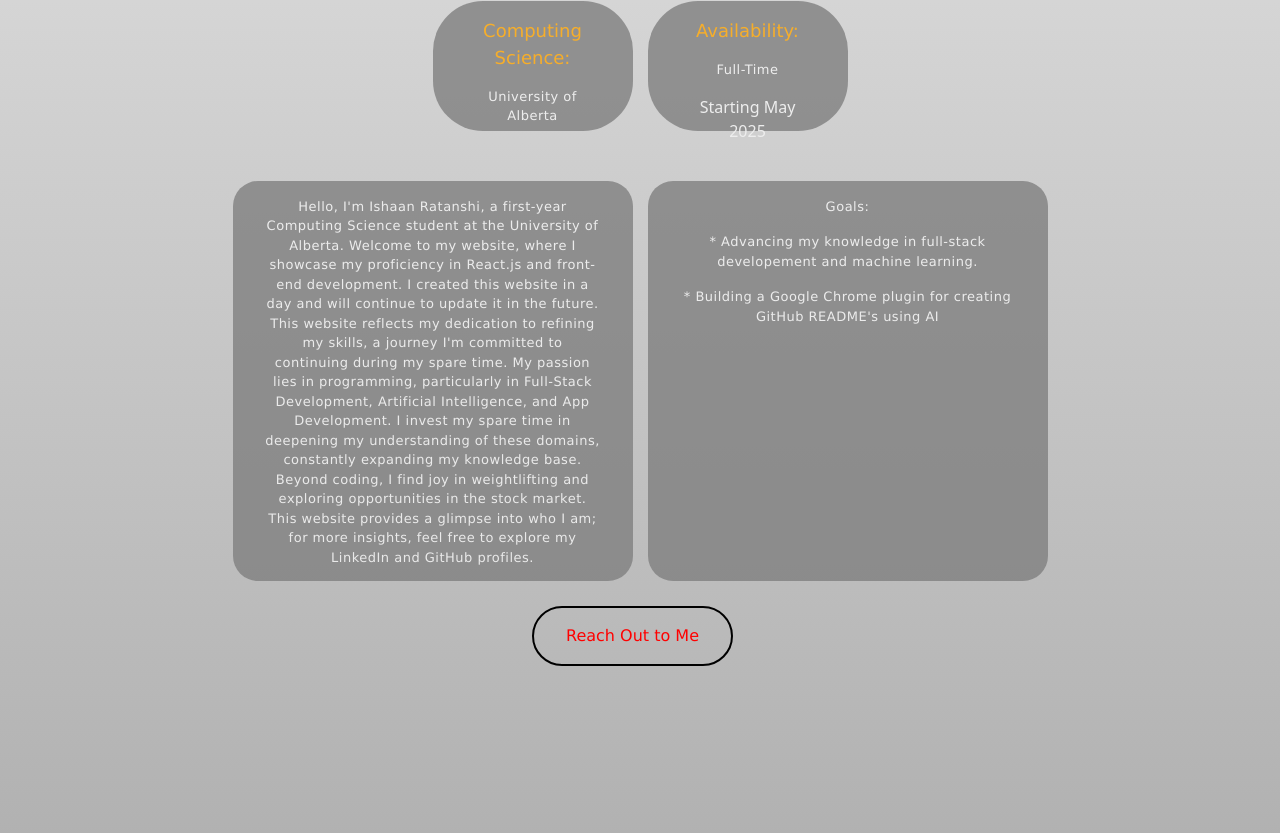
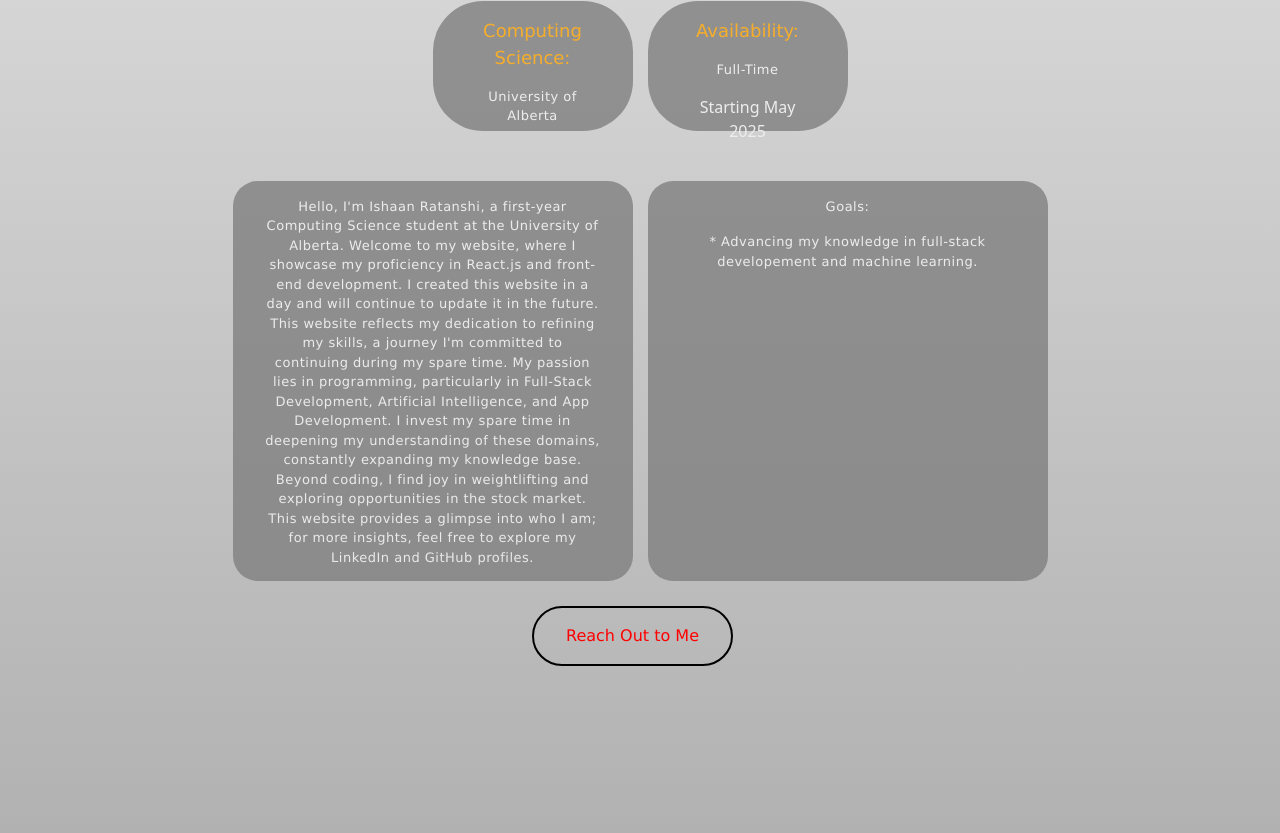
Before and after one commit to iratansh/personal-website, a React (Vite) app: page / in a window 1280 px wide. Shown: the part 983-1816 px from the top of the page. Built offline with nearby package versions, Linux system fonts and the light colour scheme.

Commit message:
Update aboutMe.jsx

```diff
--- a/src/aboutMe.jsx
+++ b/src/aboutMe.jsx
@@ -50,9 +50,6 @@ export default function AboutMe() {
           <p className="sinfo">
             * Advancing my knowledge in full-stack developement and machine learning.
           </p>
-          <p className="sinfo">
-            * Building a Google Chrome plugin for creating GitHub README's using AI
-          </p>
         </div>
       </div>
 
```
